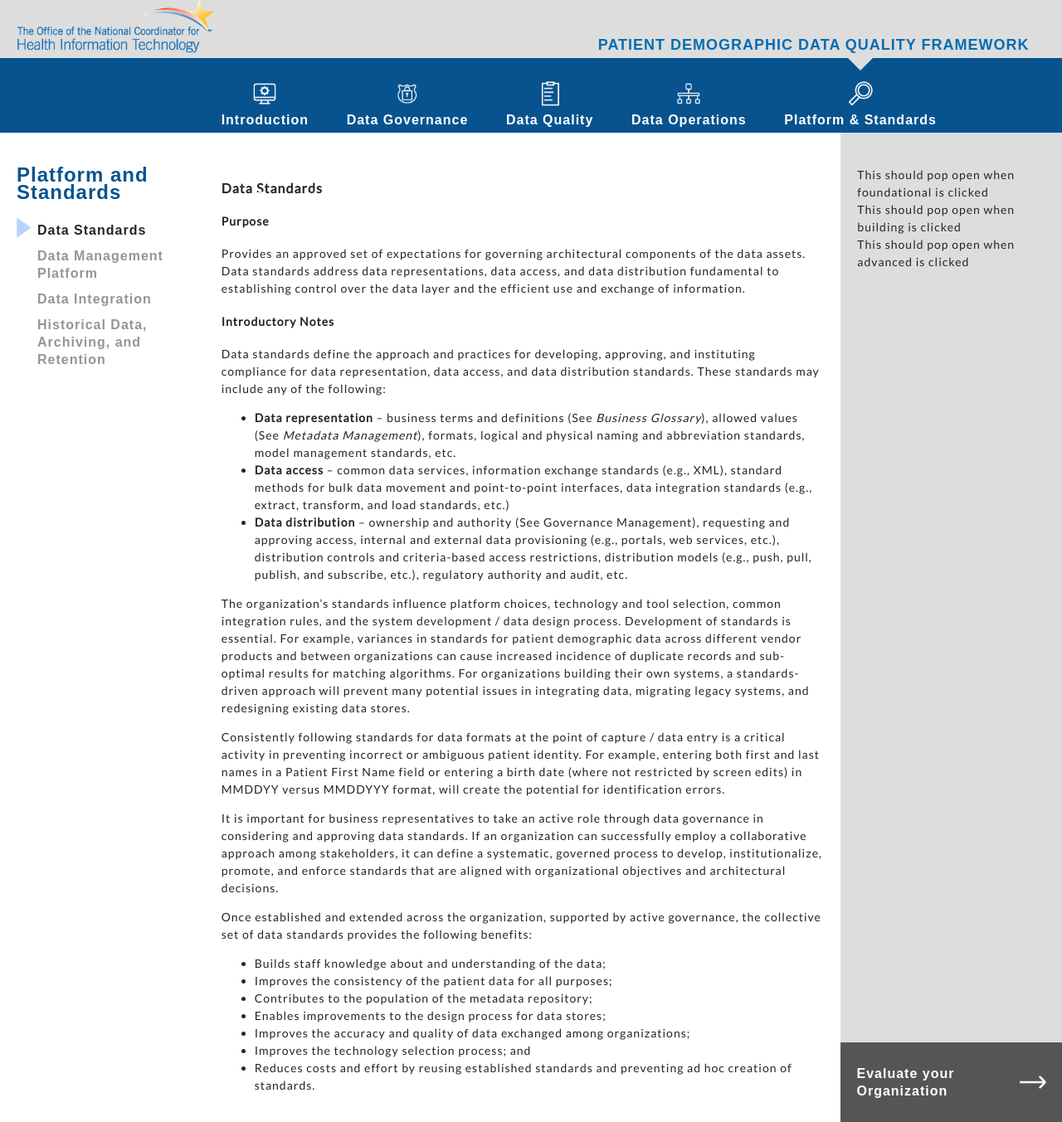
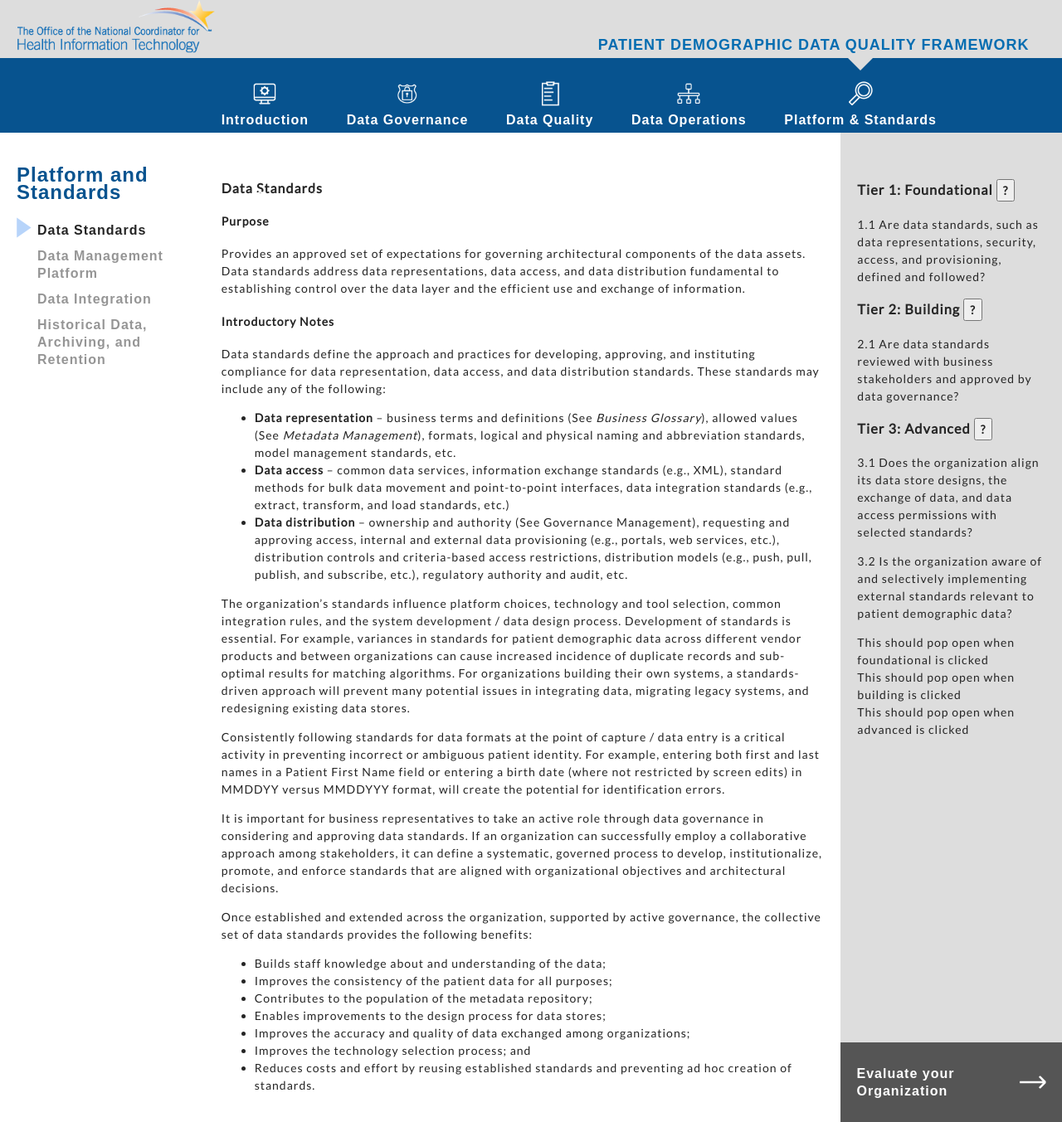
Before and after one commit to ai-stark/pddq-framework, a Jekyll site: the page built from platform-and-standards/data-standards.html, in a window 1280 px wide. Shown: the whole page at 83% size. Built offline with Jekyll 4.4.1, drawn with Linux system fonts in a browser that asks for light colours; some of the changed lines change nothing that is shown.

Commit message:
extended menu json object

```diff
--- a/_data/worksheet-menu.json
+++ b/_data/worksheet-menu.json
@@ -127,62 +127,138 @@
 					 ]
 	},
 
-
-
 	"data-operations": {
 		"parent": "Data Operations",
 		"children": [{"name":"Data Requirements Definition",
-					  "evaluation": [{"question":"1.1 When data requirements are developed, are they expressed using standard business terms consistent with the organization’s business glossary?"},
-					  				 {"question":"2.1 Is a data requirements definition process for patient demographic data documented and followed?"},
-					  				 {"question":"2.2 Are data requirements aligned with internal (or external) data model(s) and other related artifacts?"},
-					  				 {"question":"3.1 Do data requirements utilize standard definitions, ranges, and values for patient registration data?"},
-					  				 {"question":"3.2 When data requirements are documented, are they mapped to the business processes that create and modify the data?"}]},
+					  "evaluation": [{"tier":"1",
+					  				  "questions":[{"number":"1.1",
+					  				  				"content":"When data requirements are developed, are they expressed using standard business terms consistent with the organization’s business glossary?"}]},
+					  				 {"tier":"2",
+					  				  "questions":[{"number":"2.1",
+					  				  				"content":"Is a data requirements definition process for patient demographic data documented and followed?"},
+					  				  			   {"number":"2.2",
+					  				  			    "content":"Are data requirements aligned with internal (or external) data model(s) and other related artifacts?"}]},
+					  				 {"tier":"3",
+					  				  "questions":[{"number":"3.1",
+					  				  				"content":"Do data requirements utilize standard definitions, ranges, and values for patient registration data?"},
+					  				  			   {"number":"3.2",
+					  				  				"content":"When data requirements are documented, are they mapped to the business processes that create and modify the data?"}]}]},
+
 					 {"name":"Data Lifecycle Management",
-					  "evaluation": [{"question":"1.1 Is the patient demographic data lifecycle for key business processes defined and understood by stakeholders?"},
-					  				 {"question":"2.1 Do producers and consumers of patient demographic data apply consistent criteria when selecting approved authoritative sources?"},
-					  				 {"question":"3.1 Are stakeholder requirements for patient demographic data mapped and aligned to an approved data lifecycle scope?"},
-					  				 {"question":"3.2 Does the organization maintain and periodically review business process to data mapping?"}]},
+					  "evaluation": [{"tier":"1",
+					  				  "questions":[{"number":"1.1",
+					  				  				"content":"Is the patient demographic data lifecycle for key business processes defined and understood by stakeholders?"}]},
+					  				 {"tier":"2",
+					  				  "questions":[{"number":"2.1",
+					  				  				"content":"Do producers and consumers of patient demographic data apply consistent criteria when selecting approved authoritative sources?"}]},
+					  				 {"tier":"3",
+					  				  "questions":[{"number":"3.1",
+					  				  				"content":"Are stakeholder requirements for patient demographic data mapped and aligned to an approved data lifecycle scope?"},
+					  				  			   {"number":"3.2",
+					  				  			    "content":"Does the organization maintain and periodically review business process to data mapping?"}]}]},
+
 					 {"name":"Data Provider Management",
-					  "evaluation": [{"question":"1.1 Has the organization applied requirements for patient demographic data to data sourcing specifications and agreements?"},
-					  				 {"question":"2.1 Are data quality rules and thresholds embedded into service level agreements with data providers?"},
-					  				 {"question":"3.1 Is there a process to hold providers accountable for defects and deviations from data quality thresholds defined in the service level agreement?"}]}]
+					  "evaluation": [{"tier":"1",
+					  				  "questions":[{"number":"1.1",
+					  				  				"content":"Has the organization applied requirements for patient demographic data to data sourcing specifications and agreements?"}]},
+					  				 {"tier":"2",
+					  				  "questions":[{"number":"2.1",
+					  				  				"content":"Are data quality rules and thresholds embedded into service level agreements with data providers?"}]},
+					  				 {"tier":"3",
+					  				  "questions":[{"number":"3.1",
+					  				  				"content":"Is there a process to hold providers accountable for defects and deviations from data quality thresholds defined in the service level agreement?"}]}]}
+					 ]
 	},
+
 
 	"platform-and-standards": {
 		"parent": "Platform and Standards",
 		"children": [{"name":"Data Standards",
-					  "evaluation": [{"question":"1.1 Are data standards, such as data representations, security, access, and provisioning, defined and followed?"},
-					  				 {"question":"2.1 Are data standards reviewed with business stakeholders and approved by data governance?"},
-					  				 {"question":"3.1 Does the organization align its data store designs, the exchange of data, and data access permissions with selected standards?"},
-					  				 {"question":"3.2 Is the organization aware of and selectively implementing external standards relevant to patient demographic data?"}]},
+					  "evaluation": [{"tier":"1",
+					  				  "questions":[{"number":"1.1",
+					  				  				"content":"Are data standards, such as data representations, security, access, and provisioning, defined and followed?"}]},
+					  				 {"tier":"2",
+					  				  "questions":[{"number":"2.1",
+					  				  				"content":"Are data standards reviewed with business stakeholders and approved by data governance?"}]},
+					  				 {"tier":"3",
+					  				  "questions":[{"number":"3.1",
+					  				  				"content":"Does the organization align its data store designs, the exchange of data, and data access permissions with selected standards?"},
+					  				  			   {"number":"3.2",
+					  				  				"content":"Is the organization aware of and selectively implementing external standards relevant to patient demographic data?"}]}]},
+
 					 {"name":"Data Management Platform",
-					  "evaluation": [{"question":"1.1 Has the organization developed data requirements and quality rules for the selection, construction, or enhancement of its data management platform?"},
-					  				 {"question":"2.1 Does the platform selected to manage patient demographic data support security, privacy, and access requirements?"},
-					  				 {"question":"3.1 Does the platform design and its capabilities support workflow and service levels required across the patient demographic data lifecycle?"}]},
+					  "evaluation": [{"tier":"1",
+					  				  "questions":[{"number":"1.1",
+					  				  				"content":"Has the organization developed data requirements and quality rules for the selection, construction, or enhancement of its data management platform?"}]},
+					  				 {"tier":"2",
+					  				  "questions":[{"number":"2.1",
+					  				  				"content":"Does the platform selected to manage patient demographic data support security, privacy, and access requirements?"}]},
+					  				 {"tier":"3",
+					  				  "questions":[{"number":"3.1",
+					  				  				"content":"Does the platform design and its capabilities support workflow and service levels required across the patient demographic data lifecycle?"}]}]},
+
 					 {"name":"Data Integration",
-					  "evaluation": [{"question":"1.1 Do stakeholders participating in collective decisions about the integration of patient demographic data follow a standard approach based on data needs and priorities?"},
-					  				 {"question":"2.1 Does the organization apply quality rules to the integration of patient demographic data from multiple sources?"},
-					  				 {"question":"3.1 Are changes to data sources, quality rules, and destinations documented and approved by all relevant stakeholders?"}]},
-					 {"name":"Historical Data, Archiving, and Retention",
-					  "evaluation": [{"question":"1.1 Is historical patient demographic data available to support patient identity integrity?"},
-					  				 {"question":"2.1 Does the organization retain patient demographic data according to established criteria?"},
-					  				 {"question":"3.1 Are all stakeholders who create or modify patient demographic data aware of and conforming to historical and retention policies?"}]}]
+					  "evaluation": [{"tier":"1",
+					  				  "questions":[{"number":"1.1",
+					  				  				"content":"Do stakeholders participating in collective decisions about the integration of patient demographic data follow a standard approach based on data needs and priorities?"}]},
+					  				 {"tier":"2",
+					  				  "questions":[{"number":"2.1",
+					  				  				"content":"Does the organization apply quality rules to the integration of patient demographic data from multiple sources?"}]},
+					  				 {"tier":"3",
+					  				  "questions":[{"number":"3.1",
+					  				  				"content":"Are changes to data sources, quality rules, and destinations documented and approved by all relevant stakeholders?"}]}]},
+
+					{"name":"Historical Data, Archiving, and Retention",
+					  "evaluation": [{"tier":"1",
+					  				  "questions":[{"number":"1.1",
+					  				  				"content":"Is historical patient demographic data available to support patient identity integrity?"}]},
+					  				 {"tier":"2",
+					  				  "questions":[{"number":"2.1",
+					  				  				"content":"Does the organization retain patient demographic data according to established criteria?"}]},
+					  				 {"tier":"3",
+					  				  "questions":[{"number":"3.1",
+					  				  				"content":"Are all stakeholders who create or modify patient demographic data aware of and conforming to historical and retention policies?"}]}]}
+					 ]
 	},
+
 
 	"supporting-processes": {
 		"parent": "Supporting Processes",
 		"children": [{"name":"Measurement and Analysis",
-					  "evaluation": [{"question":"1.1 Has the organization developed measurement objectives for quality improvements to patient demographic data?"},
-					  				 {"question":"2.1 Has the organization established a baseline of patient demographic data measurements?"},
-					  				 {"question":"3.1 Does the organization communicate results of measurement, analysis, and interpretation to all relevant stakeholders?"}]},
+					  "evaluation": [{"tier":"1",
+					  				  "questions":[{"number":"1.1",
+					  				  				"content":"Has the organization developed measurement objectives for quality improvements to patient demographic data?"}]},
+					  				 {"tier":"2",
+					  				  "questions":[{"number":"2.1",
+					  				  				"content":"Has the organization established a baseline of patient demographic data measurements?"}]},
+					  				 {"tier":"3",
+					  				  "questions":[{"number":"3.1",
+					  				  				"content":"Does the organization communicate results of measurement, analysis, and interpretation to all relevant stakeholders?"}]}]},
+
 					 {"name":"Process Management",
-					  "evaluation": [{"question":"1.1 Does the organization address improvement opportunities for business processes that impact patient demographic data?"},
-					  				 {"question":"2.1 Are process assets such as documented processes, procedures, templates and guidelines maintained and available to all relevant stakeholders?"},
-					  				 {"question":"3.1 Are processes periodically reviewed for effectiveness based on an evaluation of costs, benefits, and other factors in order to incorporate suggestions for positive changes?"}]},
+					  "evaluation": [{"tier":"1",
+					  				  "questions":[{"number":"1.1",
+					  				  				"content":"Does the organization address improvement opportunities for business processes that impact patient demographic data?"}]},
+					  				 {"tier":"2",
+					  				  "questions":[{"number":"2.1",
+					  				  				"content":"Are process assets such as documented processes, procedures, templates and guidelines maintained and available to all relevant stakeholders?"}]},
+					  				 {"tier":"3",
+					  				  "questions":[{"number":"3.1",
+					  				  				"content":"Are processes periodically reviewed for effectiveness based on an evaluation of costs, benefits, and other factors in order to incorporate suggestions for positive changes?"}]}]},
+
 					 {"name":"Process Quality Assurance",
-					  "evaluation": [{"question":"1.1 Are issues with data management processes and work products identified and addressed in the context of the entire patient demographic data lifecycle?"},
-					   				 {"question":"2.1 Are selected data management processes and corresponding work products objectively evaluated against process descriptions, standards, and procedures?"},
-					   				 {"question":"2.2 Are quality issues with processes and work products communicated to stakeholders and are noncompliance issues resolved?"},
-					   				 {"question":"3.1 Does the organization maintain and apply standard measures and metrics to process quality issues?"}]}]
-	},
+					  "evaluation": [{"tier":"1",
+					  				  "questions":[{"number":"1.1",
+					  				  				"content":"Are issues with data management processes and work products identified and addressed in the context of the entire patient demographic data lifecycle?"}]},
+					  				 {"tier":"2",
+					  				  "questions":[{"number":"2.1",
+					  				  				"content":"Are selected data management processes and corresponding work products objectively evaluated against process descriptions, standards, and procedures?"},
+					  				  			   {"number":"2.2",
+					  				  			    "content":"Are quality issues with processes and work products communicated to stakeholders and are noncompliance issues resolved?"}]},
+					  				 {"tier":"3",
+					  				  "questions":[{"number":"3.1",
+					  				  				"content":"Does the organization maintain and apply standard measures and metrics to process quality issues?"}]}]}
+					 ]
+	}
+
 }
--- a/_includes/right-content.html
+++ b/_includes/right-content.html
@@ -48,9 +48,9 @@
 		{% endif %}
 
 
-		<div id="foundational">This should pop open when foundational is clicked</div>
-		<div id="building">This should pop open when building is clicked</div>
-		<div id="advanced">This should pop open when advanced is clicked</div>
+		<div id="foundational-help">This should pop open when foundational is clicked</div>
+		<div id="building-help">This should pop open when building is clicked</div>
+		<div id="advanced-help">This should pop open when advanced is clicked</div>
 
 
 
```
